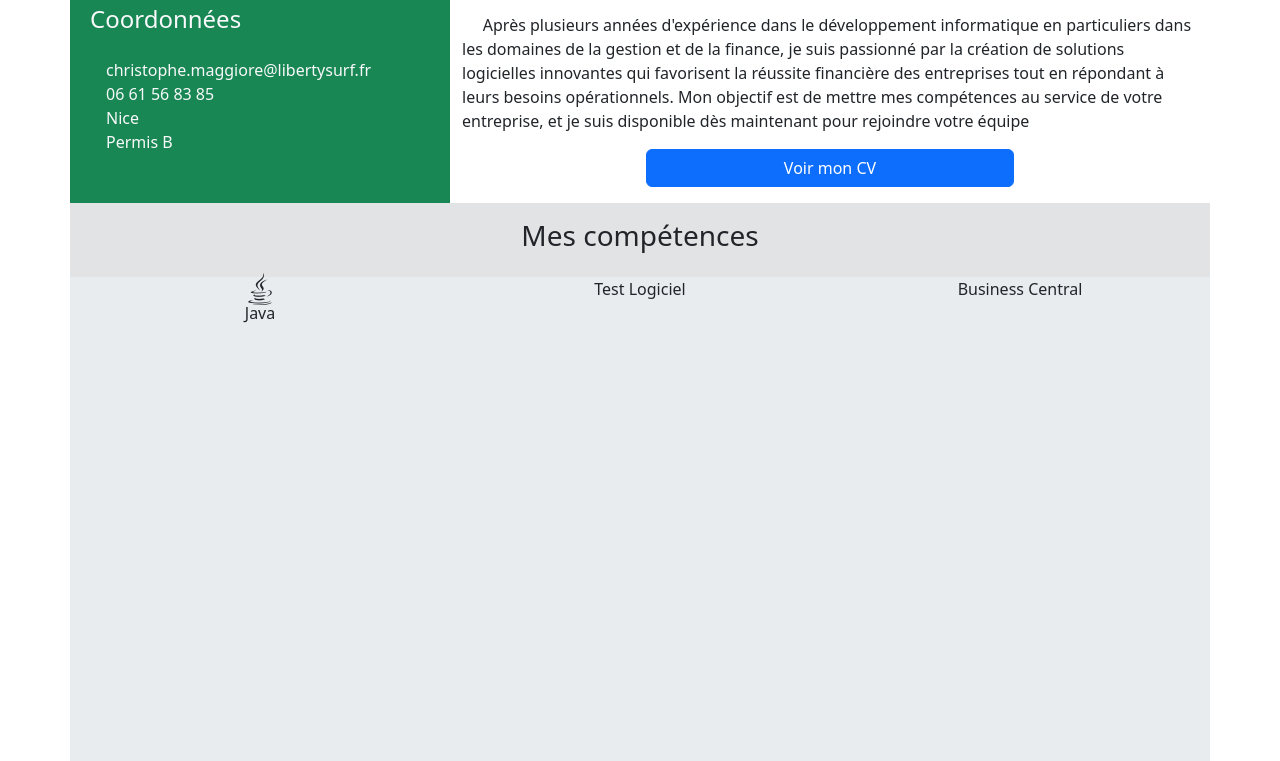
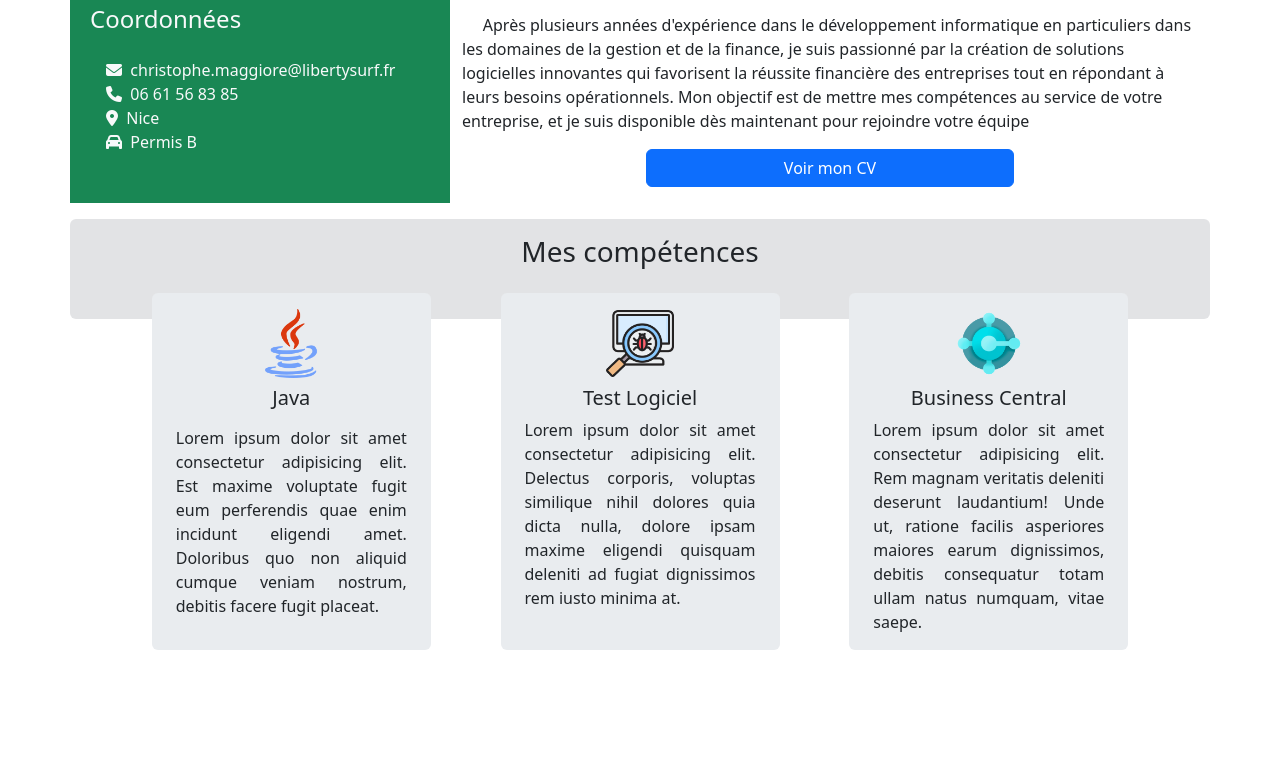
Before and after one commit to Chrismag06/Portfolio, a plain HTML site: page index.html in a window 1280 px wide. Shown: the part 383-1144 px from the top of the page. After the commit the page ends 1033 px from the top, so only its background shows below. Drawn offline with nearby package versions, Linux system fonts and the light colour scheme.

Commit message:
Ajout nouvelles section

```diff
--- a/Css/Style.css
+++ b/Css/Style.css
@@ -17,6 +17,11 @@ nav{
 
   }
 
+  .Central{
+    text-align: justify;
+  }
+
+
   .Lien {
     padding: 10px;
     color: #f2f2f2;
--- a/index.html
+++ b/index.html
@@ -35,10 +35,10 @@
                 <p class="h4  m-2 ">Coordonnées</p>
 
                 <p class="m-4">
-                    christophe.maggiore@libertysurf.fr<br>
-                    06 61 56 83 85<br>
-                    Nice<br>
-                    Permis B
+                    <i class="fa-solid fa-envelope"></i>&nbsp; christophe.maggiore@libertysurf.fr<br>
+                    <i class="fa-solid fa-phone"></i>&nbsp; 06 61 56 83 85<br>
+                    <i class="fa-solid fa-location-dot"></i>&nbsp; Nice<br>
+                    <i class="fa-solid fa-car"></i>&nbsp; Permis B
                 </p>
             </div>
             <div class="col-8 mt-3">
@@ -50,22 +50,50 @@
                     entreprises tout en répondant à leurs besoins opérationnels. Mon objectif est de mettre
                     mes compétences au service de votre entreprise, et je suis disponible dès maintenant
                     pour rejoindre votre équipe <br>
-                    <div class="d-grid gap-2 col-6 mx-auto">
-                        <a class="btn btn-primary" href="/html/CV.html" role="button">Voir mon CV</a>
-                    </div>
+                <div class="d-grid gap-2 col-6 mx-auto">
+                    <a class="btn btn-primary" href="/html/CV.html" role="button">Voir mon CV</a>
+                </div>
                 </p>
             </div>
-            <div style="height: 500px" class="text-center bg-secondary-subtle">
+            <div style="height: 100px" class="text-center bg-secondary-subtle mt-3 rounded">
                 <div class="mt-3">
-                    <p class="h3">Mes compétences</p>
+                    <p class="h3 ">Mes compétences</p>
                 </div>
                 <div class="row h-100">
-                    <div class="col-4 mt-3 bg-body-secondary h-10">
-                        <i class="fa-brands fa-java fa-2xl"></i><br>
-                        Java
+                    <div class="d-flex justify-content-evenly">
+                        <div class="col-3 mt-3 lt-3 bg-body-secondary h-10  rounded">
+                            <img src="/Img/Java.png" class="img-fluid w-25 mt-3" alt="..."><br>
+                            <p class="h5 mt-2">Java</p>
+                            <p class="text-center"></p>
+                            <p class="Central ms-4 me-4">
+                                Lorem ipsum dolor sit amet consectetur adipisicing elit.
+                                Est maxime voluptate fugit eum perferendis quae enim incidunt eligendi amet.
+                                Doloribus quo non aliquid cumque veniam nostrum, debitis facere fugit placeat.
+                            </p>
+                        </div>
+                        <div class="col-3 mt-3 bg-body-secondary  rounded">
+                            <img src="/Img/software-testing.png" class="img-fluid  w-25 mt-3" alt="..."><br>
+                            <p class="h5 mt-2">Test Logiciel</p>
+                            <p class="Central ms-4 me-4">
+                                Lorem ipsum dolor sit amet consectetur adipisicing elit.
+                                Delectus corporis, voluptas similique nihil dolores quia dicta nulla,
+                                dolore ipsam maxime eligendi quisquam deleniti ad fugiat dignissimos rem iusto minima
+                                at.
+                            </p>
+                        </div>
+                        <div class="col-3 mt-3 bg-body-secondary  rounded">
+                            <img src="/Img/business-central.png" class="img-fluid  w-25 mt-3" alt="..."><br>
+                            <p class="h5 mt-2">Business Central</p>
+                            <p class="Central ms-4 me-4">
+                                Lorem ipsum dolor sit amet consectetur adipisicing elit.
+                                Rem magnam veritatis deleniti deserunt laudantium! Unde ut,
+                                ratione facilis asperiores maiores earum dignissimos, debitis consequatur totam ullam
+                                natus
+                                numquam,
+                                vitae saepe.
+                            </p>
+                        </div>
                     </div>
-                    <div class="col-4 mt-3 bg-body-secondary">Test Logiciel</div>
-                    <div class="col-4 mt-3 bg-body-secondary">Business Central</div>
                 </div>
             </div>
 
```
Also changed, not shown: html/Portfolio.html (+11 -0 lines).
